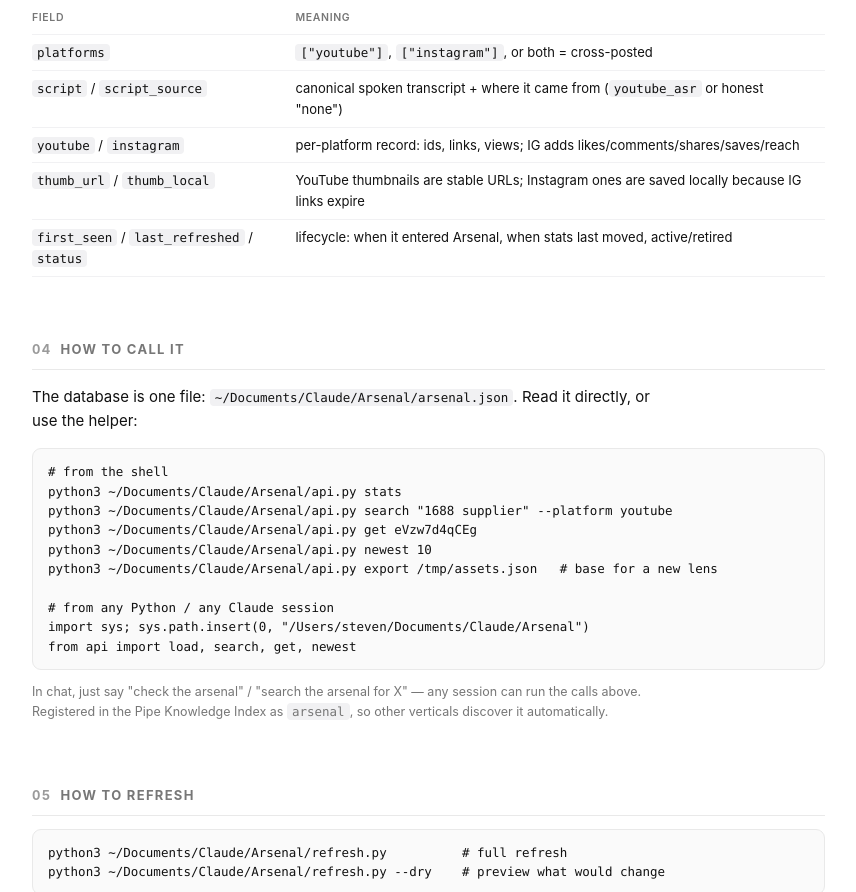
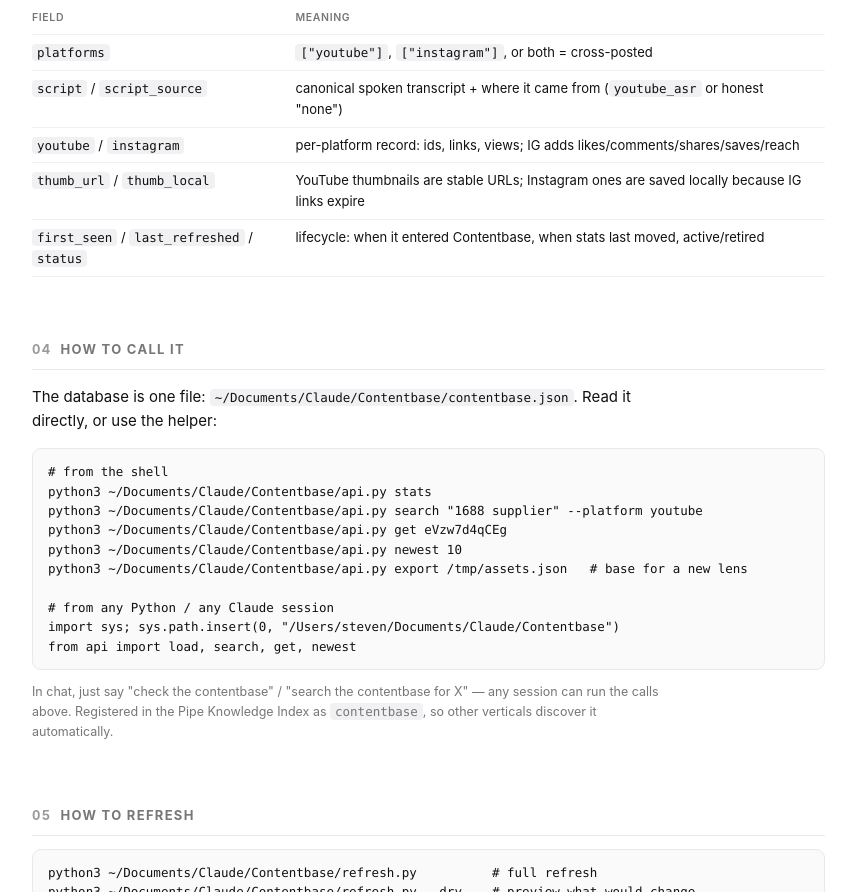
Before and after one commit to socialworldfirst/contentbase, a plain HTML site: page index.html in a window 1280 px wide. Shown: the part 1908-2800 px from the top of the page, without its empty margins (327-1183 px from the left). Drawn offline with Linux system fonts and the light colour scheme.

Commit message:
rename: Arsenal -> Contentbase

```diff
--- a/index.html
+++ b/index.html
@@ -1,6 +1,6 @@
 <!doctype html><html lang="en"><head>
 <meta charset="utf-8"><meta name="viewport" content="width=device-width,initial-scale=1">
-<meta name="robots" content="noindex"><title>Arsenal &middot; WorldFirst content database</title>
+<meta name="robots" content="noindex"><title>Contentbase &middot; WorldFirst content database</title>
 <style>
  :root{--ink:#111;--ink2:#444;--ink3:#777;--ink4:#9a9a9a;--line:#e9e9e9;--line2:#f1f1f3;--accent:#b8860b}
  *{box-sizing:border-box}
@@ -35,11 +35,11 @@
 <nav id="nav">
  <a href="#what">What it is</a><a href="#rules">The rules</a><a href="#schema">Schema</a>
  <a href="#call">How to call it</a><a href="#refresh">How to refresh</a>
- <a href="#built">Built on Arsenal</a><a href="#log">Refresh log</a>
+ <a href="#built">Built on Contentbase</a><a href="#log">Refresh log</a>
 </nav>
 <main>
  <div class="eyebrow">WorldFirst &middot; content infrastructure</div>
- <h1>Arsenal</h1>
+ <h1>Contentbase</h1>
  <div class="sub">The neutral database of every piece of owned WorldFirst content. One spine, real scripts, deduped across platforms. Projects plug into it; it never takes sides.</div>
 
  <section id="what"><h2><span class="n">01</span>What it is</h2>
@@ -60,7 +60,7 @@
  </section>
 
  <section id="rules"><h2><span class="n">02</span>The rules</h2>
- <div class="rule"><b>1 &middot; Neutral spine.</b> Arsenal stores facts only: what exists, where it lives, what was said, how it performed. No scores, no verdicts, no opinions. Judgments (Brand Pull, boost picks, audience fits) are <b>lenses</b> — separate JSONs in their own projects that reference assets by <code>asset_id</code>.</div>
+ <div class="rule"><b>1 &middot; Neutral spine.</b> Contentbase stores facts only: what exists, where it lives, what was said, how it performed. No scores, no verdicts, no opinions. Judgments (Brand Pull, boost picks, audience fits) are <b>lenses</b> — separate JSONs in their own projects that reference assets by <code>asset_id</code>.</div>
  <div class="rule"><b>2 &middot; Stable ids.</b> <code>asset_id</code> is assigned once and never changes (YouTube video id for anything on YouTube, IG post id otherwise). Lenses built last month still resolve next year.</div>
  <div class="rule"><b>3 &middot; Scripts are the gold.</b> Every YouTube asset carries its real spoken transcript (pulled from the channel's captions). Cross-posted IG reels inherit it. IG-only posts are caption-only until transcribed — their <code>script_source</code> says so honestly.</div>
  <div class="rule"><b>4 &middot; Refresh adds, never deletes.</b> A refresh appends new content, updates stats, and pairs new cross-posts. Existing pairings and ids are never reshuffled. Content removed from a platform keeps its record (<code>status</code> field for retiring later).</div>
@@ -107,28 +107,28 @@
   <tr><td><code>script</code> / <code>script_source</code></td><td>canonical spoken transcript + where it came from (<code>youtube_asr</code> or honest "none")</td></tr>
   <tr><td><code>youtube</code> / <code>instagram</code></td><td>per-platform record: ids, links, views; IG adds likes/comments/shares/saves/reach</td></tr>
   <tr><td><code>thumb_url</code> / <code>thumb_local</code></td><td>YouTube thumbnails are stable URLs; Instagram ones are saved locally because IG links expire</td></tr>
-  <tr><td><code>first_seen</code> / <code>last_refreshed</code> / <code>status</code></td><td>lifecycle: when it entered Arsenal, when stats last moved, active/retired</td></tr>
+  <tr><td><code>first_seen</code> / <code>last_refreshed</code> / <code>status</code></td><td>lifecycle: when it entered Contentbase, when stats last moved, active/retired</td></tr>
  </table>
  </section>
 
  <section id="call"><h2><span class="n">04</span>How to call it</h2>
- <p>The database is one file: <code>~/Documents/Claude/Arsenal/arsenal.json</code>. Read it directly, or use the helper:</p>
+ <p>The database is one file: <code>~/Documents/Claude/Contentbase/contentbase.json</code>. Read it directly, or use the helper:</p>
  <pre># from the shell
-python3 ~/Documents/Claude/Arsenal/api.py stats
-python3 ~/Documents/Claude/Arsenal/api.py search "1688 supplier" --platform youtube
-python3 ~/Documents/Claude/Arsenal/api.py get eVzw7d4qCEg
-python3 ~/Documents/Claude/Arsenal/api.py newest 10
-python3 ~/Documents/Claude/Arsenal/api.py export /tmp/assets.json   # base for a new lens
+python3 ~/Documents/Claude/Contentbase/api.py stats
+python3 ~/Documents/Claude/Contentbase/api.py search "1688 supplier" --platform youtube
+python3 ~/Documents/Claude/Contentbase/api.py get eVzw7d4qCEg
+python3 ~/Documents/Claude/Contentbase/api.py newest 10
+python3 ~/Documents/Claude/Contentbase/api.py export /tmp/assets.json   # base for a new lens
 
 # from any Python / any Claude session
-import sys; sys.path.insert(0, "/Users/steven/Documents/Claude/Arsenal")
+import sys; sys.path.insert(0, "/Users/steven/Documents/Claude/Contentbase")
 from api import load, search, get, newest</pre>
- <p class="dim">In chat, just say "check the arsenal" / "search the arsenal for X" — any session can run the calls above. Registered in the Pipe Knowledge Index as <code>arsenal</code>, so other verticals discover it automatically.</p>
+ <p class="dim">In chat, just say "check the contentbase" / "search the contentbase for X" — any session can run the calls above. Registered in the Pipe Knowledge Index as <code>contentbase</code>, so other verticals discover it automatically.</p>
  </section>
 
  <section id="refresh"><h2><span class="n">05</span>How to refresh</h2>
- <pre>python3 ~/Documents/Claude/Arsenal/refresh.py          # full refresh
-python3 ~/Documents/Claude/Arsenal/refresh.py --dry    # preview what would change</pre>
+ <pre>python3 ~/Documents/Claude/Contentbase/refresh.py          # full refresh
+python3 ~/Documents/Claude/Contentbase/refresh.py --dry    # preview what would change</pre>
  <p>One command. It walks the live YouTube channel for new uploads (no dependency on any other
  pipeline), pulls their real transcripts, refreshes view counts, ingests new owned Instagram posts from
  the Meta export, pairs new cross-posts, stores thumbnails for new IG posts, and regenerates this page.
@@ -136,13 +136,13 @@ python3 ~/Documents/Claude/Arsenal/refresh.py --dry    # preview what would chan
  <p class="dim">Not on a schedule yet, by choice. When wanted, a two-weekly scheduled task can run the same command — say the word.</p>
  </section>
 
- <section id="built"><h2><span class="n">06</span>Built on Arsenal</h2>
+ <section id="built"><h2><span class="n">06</span>Built on Contentbase</h2>
  <table>
   <tr><th>project</th><th>what it adds</th><th>where</th></tr>
   <tr><td><b>Brand Pull</b></td><td>the awareness lens: scores every asset on pull toward WF's branded product, reasoned over the full script</td><td>socialworldfirst.github.io/brand-pull</td></tr>
   <tr><td class="dim">next candidates</td><td class="dim">content library page (neutral view of this database) &middot; engagement lens &middot; audience-fit lens &middot; regional boost picks done properly</td><td class="dim">—</td></tr>
  </table>
- <p class="dim">Pattern for any new lens: <code>api.py export</code> the assets, judge them in your project, save your lens as its own JSON keyed by <code>asset_id</code>. Never write opinions back into Arsenal.</p>
+ <p class="dim">Pattern for any new lens: <code>api.py export</code> the assets, judge them in your project, save your lens as its own JSON keyed by <code>asset_id</code>. Never write opinions back into Contentbase.</p>
  </section>
 
  <section id="log"><h2><span class="n">07</span>Refresh log</h2>
```
